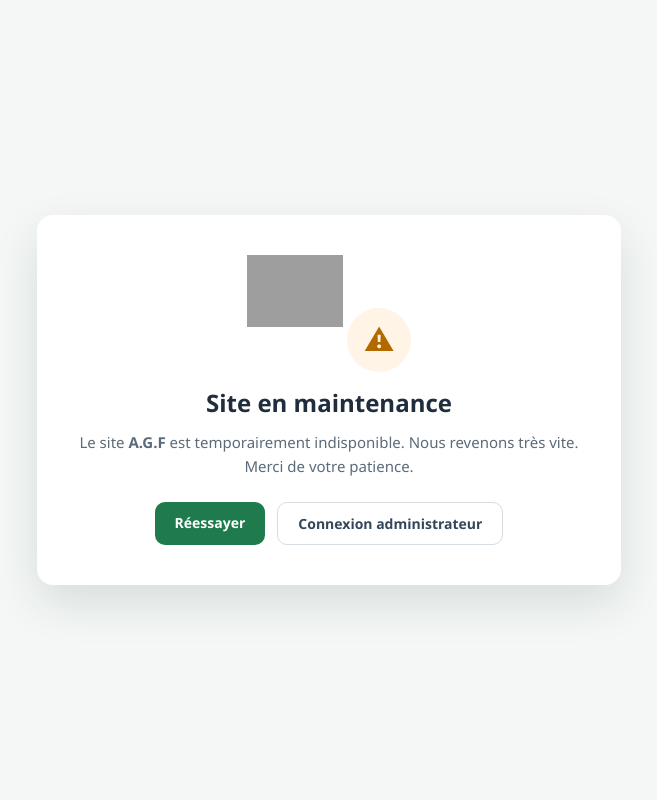
After one commit to dushimepaul-web/agf-site, a Django app: template templates/Maintenance_View.html in a window 1280 px wide. The commit adds this page. Shown: the whole page, without its empty margins (311-968 px from the left). Run offline with Django 5.2, Linux system fonts and the light colour scheme; the template is opened without the code that fills it, so the values that code supplies are empty; grey boxes are pictures that could not be loaded.

Commit message:
Redirection par role, alias de connexion et mode maintenance

```diff
--- a/config/settings.py
+++ b/config/settings.py
@@ -49,6 +49,7 @@ MIDDLEWARE = [
     "django.contrib.messages.middleware.MessageMiddleware",
     "django.middleware.clickjacking.XFrameOptionsMiddleware",
     "core.middleware.SessionRevalidationMiddleware",
+    "core.middleware.MaintenanceModeMiddleware",
 ]
 
 ROOT_URLCONF = "config.urls"
--- a/config/urls.py
+++ b/config/urls.py
@@ -18,6 +18,10 @@ urlpatterns = [
     path("patient-form/get_countries", consultation_views.patient_form_countries, name="front_patient_form_countries"),
     path("Admin", core_views.login_view, name="admin_login"),
     path("Admin/Login", core_views.login_view, name="admin_login_alias"),
+    path("ADMIN", core_views.login_view, name="admin_login_upper"),
+    path("admin", core_views.login_view, name="admin_login_lower"),
+    path("Login", core_views.login_view, name="login_alias_upper"),
+    path("login", core_views.login_view, name="login_alias"),
     path("Admin/do_login", core_views.do_login, name="admin_do_login"),
     path("Admin/register", core_views.register_view, name="admin_register"),
     path("Admin/do_register", core_views.do_register, name="admin_do_register"),
--- a/modules/Parametres/services.py
+++ b/modules/Parametres/services.py
@@ -3,6 +3,7 @@ import time
 from pathlib import Path
 
 from django.conf import settings
+from django.core.cache import cache
 from django.utils import timezone
 
 from core.helpers import generate_uuid
@@ -35,6 +36,7 @@ def set_value(key, value):
     row = Setting.objects.filter(clef=key, deleted_at__isnull=True).first()
     if row:
         Setting.objects.filter(id=row.id).update(valeur=value, modifie_le=timezone.now())
+        cache.delete(f"agf:setting:{key}")
         return True
     Setting.objects.create(
         clef=key,
@@ -43,6 +45,7 @@ def set_value(key, value):
         cree_le=timezone.now(),
         modifie_le=timezone.now(),
     )
+    cache.delete(f"agf:setting:{key}")
     return True
 
 
--- /dev/null
+++ b/templates/Maintenance_View.html
@@ -0,0 +1,35 @@
+<!DOCTYPE html>
+<html lang="fr">
+
+<head>
+  <meta charset="utf-8">
+  <meta name="viewport" content="width=device-width, initial-scale=1.0">
+  <meta name="robots" content="noindex, nofollow">
+  <title>Maintenance — {{ nom_app|default:"A.G.F" }}</title>
+  <link href="{{ favicon_url|default:'/assets/images/favicon.png' }}" rel="icon">
+</head>
+
+<body style="margin:0;min-height:100vh;display:flex;align-items:center;justify-content:center;padding:24px;box-sizing:border-box;background:#f4f7f6;font-family:'Segoe UI',system-ui,-apple-system,Arial,sans-serif;color:#1f2d3d;">
+
+  <main style="width:100%;max-width:520px;background:#fff;border-radius:16px;box-shadow:0 18px 45px rgba(15,40,30,.12);padding:40px 32px;text-align:center;">
+    <img src="{{ logo_url|default:'/assets/images/logo.png' }}" alt="{{ nom_app|default:'A.G.F' }}" style="max-height:72px;max-width:100%;margin-bottom:24px;">
+
+    <div style="display:inline-flex;align-items:center;justify-content:center;width:64px;height:64px;border-radius:50%;background:#fff4e5;color:#b26a00;font-size:30px;margin-bottom:16px;">
+      <span aria-hidden="true">&#9888;</span>
+    </div>
+
+    <h1 style="margin:0 0 12px;font-size:24px;line-height:1.25;">Site en maintenance</h1>
+    <p style="margin:0 0 24px;font-size:15px;line-height:1.6;color:#5b6b7a;">
+      Le site <strong>{{ nom_app|default:"A.G.F" }}</strong> est temporairement indisponible.
+      Nous revenons très vite. Merci de votre patience.
+    </p>
+
+    <div style="display:flex;flex-wrap:wrap;gap:12px;justify-content:center;">
+      <a href="/" style="display:inline-block;padding:11px 20px;border-radius:10px;background:#1f7a4d;color:#fff;text-decoration:none;font-weight:600;font-size:14px;">Réessayer</a>
+      <a href="/Admin" style="display:inline-block;padding:11px 20px;border-radius:10px;border:1px solid #d5dde3;color:#33475b;text-decoration:none;font-weight:600;font-size:14px;">Connexion administrateur</a>
+    </div>
+  </main>
+
+</body>
+
+</html>
```
Also changed, not shown: core/middleware.py (+37 -0 lines), core/views.py (+13 -3 lines), modules/Parametres/templates/Parametres/index.html (+9 -0 lines), 1 other file.
